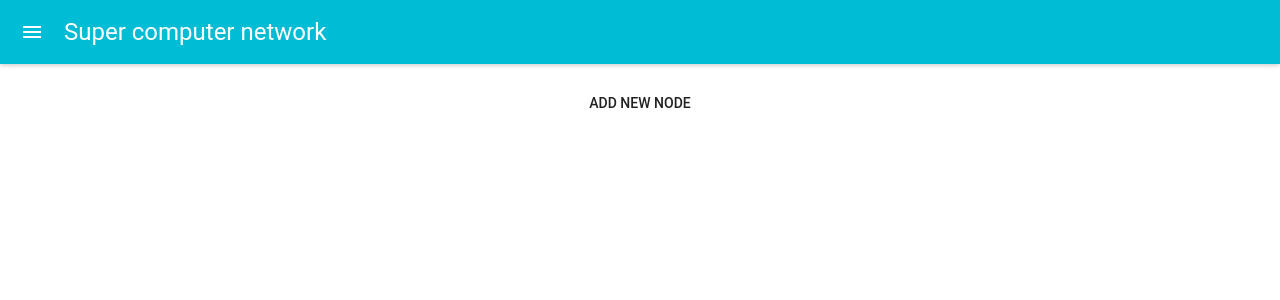
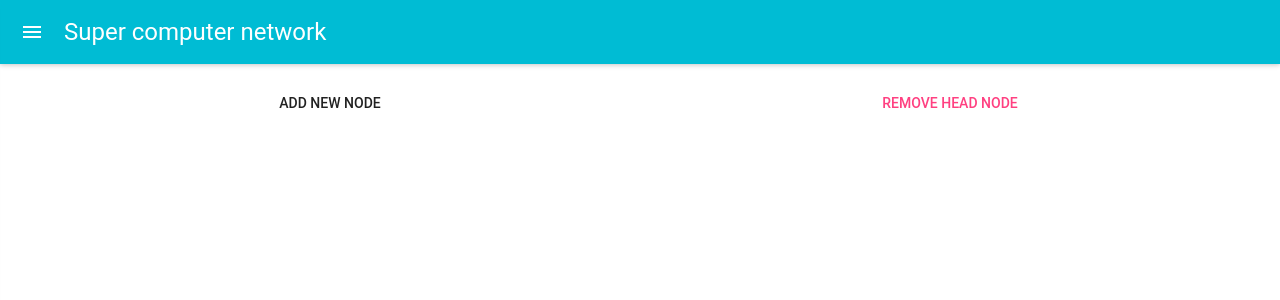
Before and after one commit to faizrr/saod, a React (Create React App) app: page / in a window 1280 px wide. Shown: the top 300 px of the page. Built offline with nearby package versions, Linux system fonts and the light colour scheme; some icons are missing; what react-tap-event-plugin would draw is missing.

Commit message:
Pass Stack instance directly

```diff
--- a/package.json
+++ b/package.json
@@ -11,7 +11,8 @@
     "react-dom": "^15.5.4",
     "react-graph-vis": "^0.1.2",
     "react-tap-event-plugin": "^2.0.1",
-    "roboto-fontface": "^0.7.0"
+    "roboto-fontface": "^0.7.0",
+    "shortid": "^2.2.8"
   },
   "devDependencies": {
     "prettier-standard": "^5.0.0",
--- a/src/App.js
+++ b/src/App.js
@@ -9,16 +9,6 @@ import Menu from './components/Menu'
 import ComputerNodeList from './components/ComputerNodeList'
 
 class App extends Component {
-  static defaultProps = {
-    computerNodes: [
-      [
-        { cpu: 'Xeon 10', ram: '8GB' },
-        { cpu: 'Xeon 20', ram: '8GB' },
-        { cpu: 'Xeon 30', ram: '8GB' }
-      ]
-    ]
-  }
-
   render () {
     return (
       <MuiThemeProvider>
@@ -29,7 +19,7 @@ class App extends Component {
           />
           <Menu ref={(c) => { this.menu = c }} />
           <div className='App'>
-            <ComputerNodeList computerNodes={this.props.computerNodes} />
+            <ComputerNodeList computerNodesStack={this.props.computerNodesStack} />
           </div>
         </div>
       </MuiThemeProvider>
--- a/src/components/ComputerNode.js
+++ b/src/components/ComputerNode.js
@@ -7,12 +7,9 @@ import { Card, CardHeader, CardMedia, CardActions } from 'material-ui/Card'
 import FlatButton from 'material-ui/FlatButton'
 import Graph from 'react-graph-vis'
 
-import { stackInstance } from '../index'
-
 export default class ComputerNode extends Component {
   static propTypes = {
     index: PropTypes.number,
-    withRemoveButton: PropTypes.boolean,
     computers: PropTypes.arrayOf(PropTypes.object)
   }
 
@@ -50,11 +47,6 @@ export default class ComputerNode extends Component {
           showExpandableButton={true}
         />
         <CardActions>
-          {
-            this.props.withRemoveButton
-              ? <FlatButton label="Remove node" secondary={true} onTouchTap={() => { stackInstance.pop() }} />
-              : null
-          }
           <FlatButton label="Add new computer" />
         </CardActions>
         <CardMedia expandable={true} style={{height: '300px'}}>
--- a/src/components/ComputerNodeList.js
+++ b/src/components/ComputerNodeList.js
@@ -1,23 +1,28 @@
 import React, { Component } from 'react'
 import PropTypes from 'prop-types'
+import shortid from 'shortid'
 
 import FlatButton from 'material-ui/FlatButton'
 
 import ComputerNode from './ComputerNode'
 
+import Stack from '../structures/Stack'
 import { stackInstance } from '../index'
 
 export default class ComputerNodeList extends Component {
   static propTypes = {
-    computerNodes: PropTypes.arrayOf(PropTypes.object)
+    computerNodesStack: PropTypes.instanceOf(Stack)
   }
 
   render () {
+    const computerNodes = Array.from(this.props.computerNodesStack)
+
     return (
       <div className='ComputerNodeList'>
-        <FlatButton label="Add new node" fullWidth={true} style={{ marginBottom: '20px' }} onTouchTap={() => { stackInstance.push([{ cpu: 'asd', ram: '123' }])} } />
-        { this.props.computerNodes.map((computers, index) => (
-          <ComputerNode computers={computers} withRemoveButton={index === 0} index={this.props.computerNodes.length - index} />
+        <FlatButton label="Add new node" style={{ width: '50%', marginBottom: '20px' }} onTouchTap={() => { stackInstance.push([{ cpu: 'asd', ram: '123' }])} } />
+        <FlatButton label="Remove head node" secondary={true} style={{ width: '50%', marginBottom: '20px' }} onTouchTap={() => { stackInstance.pop() }} />
+        { computerNodes.map((computers, index) => (
+          <ComputerNode computers={computers} index={computerNodes.length - index} key={shortid.generate()} />
         )) }
       </div>
     )
--- a/src/index.js
+++ b/src/index.js
@@ -16,12 +16,7 @@ export const stackInstance = new Stack(render)
 injectTapEventPlugin()
 
 function render () {
-  let computerNodes = []
-  for (let c of stackInstance) {
-    computerNodes.push(c)
-  }
-
-  ReactDOM.render(<App computerNodes={computerNodes} />, document.getElementById('root'))
+  ReactDOM.render(<App computerNodesStack={stackInstance} />, document.getElementById('root'))
   registerServiceWorker()
 }
 
```
Also changed, not shown: 1 other file (tests, documents, lock files or other folders).
